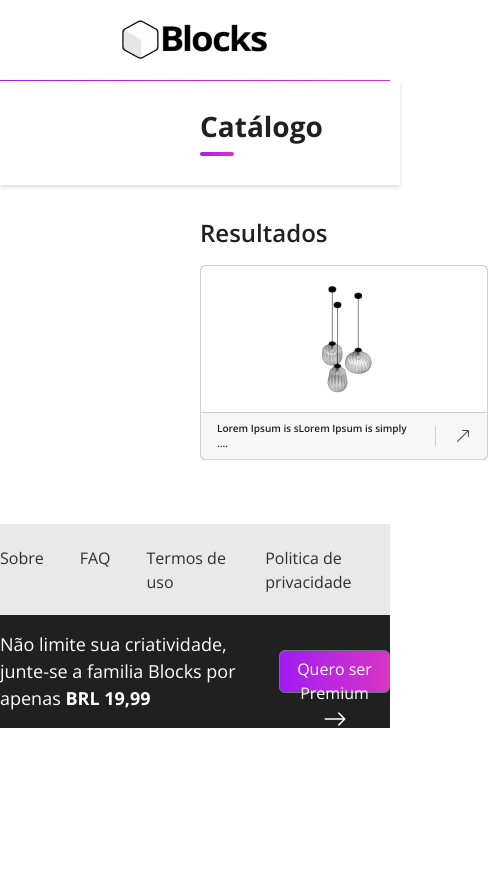
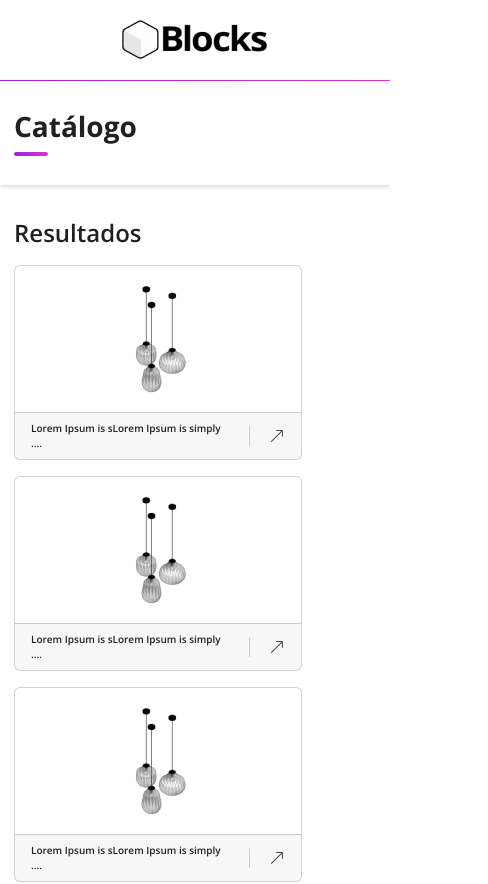
Before and after one commit to otaviohenrique1/app_blocks_catalogo, a Next.js app: page / in a window 390 px wide. Shown: the top 884 px of the page, 488 px wide, since content can reach past the window. Before the commit the page ends 844 px from the top, so only its background shows below. Built offline with nearby package versions, Linux system fonts and the light colour scheme.

Commit message:
commit 7

```diff
--- a/pages/index.tsx
+++ b/pages/index.tsx
@@ -8,6 +8,7 @@ import logo_web from "@/assets/images/logo_web.png";
 import imagem from "@/assets/images/imagem.png";
 
 import { Open_Sans } from 'next/font/google';
+import Link from 'next/link';
 const open_sans = Open_Sans({ subsets: ['latin'] });
 
 export default function Home() {
@@ -65,13 +66,11 @@ export default function Home() {
             </Row>
           </section>
 
-          <footer className={`d-flex flex-column justify-content-center align-items-center ${styles.rodape}`}>
-            <ul className={`list-unstyled d-flex mb-0 ${styles.rodape_lista}`}>
-              <li className={`${open_sans.className} ${styles.rodape_lista_item}`}>Sobre</li>
-              <li className={`${open_sans.className} ${styles.rodape_lista_item}`}>FAQ</li>
-              <li className={`${open_sans.className} ${styles.rodape_lista_item}`}>Termos de uso</li>
-              <li className={`${open_sans.className} ${styles.rodape_lista_item}`}>Politica de privacidade</li>
-            </ul>
+          <footer className={`d-flex ${styles.rodape}`}>
+            <Link href="#" className={`mb-0 text-decoration-none ${open_sans.className} ${styles.rodape_lista_item}`}>Sobre</Link>
+            <Link href="#" className={`mb-0 text-decoration-none ${open_sans.className} ${styles.rodape_lista_item}`}>FAQ</Link>
+            <Link href="#" className={`mb-0 text-decoration-none ${open_sans.className} ${styles.rodape_lista_item}`}>Termos de uso</Link>
+            <Link href="#" className={`mb-0 text-decoration-none ${open_sans.className} ${styles.rodape_lista_item}`}>Politica de privacidade</Link>
           </footer>
 
         </div>
--- a/styles/Home.module.css
+++ b/styles/Home.module.css
@@ -54,8 +54,8 @@
 .catalogo {
   padding-top: 29px;
   padding-bottom: 29px;
-  padding-left: 200px;
-  padding-right: 200px;
+  padding-left: 150px;
+  padding-right: 150px;
   box-shadow: 0px 2px 4px rgba(0, 0, 0, 0.15);
 }
 
@@ -73,8 +73,8 @@
 
 /* Resultados */
 .resultados {
-  padding-left: 200px;
-  padding-right: 200px;
+  padding-left: 150px;
+  padding-right: 150px;
 }
 
 .resultados_titulo {
@@ -116,30 +116,58 @@
   margin-top: 48px;
   padding-top: 21.5px;
   padding-bottom: 21.5px;
+  padding-left: 200px;
+  padding-right: 200px;
   background-color: #E9E9E9;
+  gap: 36px;
+  justify-content: center;
+  align-items: center;
 }
 
-.rodape_lista {
-  gap: 36px;
-}
 
 .rodape_lista_item {
   font-weight: 400;
   font-size: 16px;
   color: #322E2E;
+  display: flex;
+  flex-direction: row;
 }
 
 @media (max-width: 1400px) {}
 @media (max-width: 1200px) {}
 
 @media (max-width: 800px) {
+  .rodape {
+    flex-direction: column !important;
+    gap: 12px;
+    justify-content: center;
+    align-items: start;
+  }
+
   .main_container {
     flex-direction: column-reverse;
+  }
+
+  .catalogo, .resultados, .rodape {
+    padding-left: 50px;
+    padding-right: 50px;
   }
 }
 
 @media (max-width: 400px) {
+  .rodape {
+    flex-direction: column !important;
+    gap: 12px;
+    justify-content: center;
+    align-items: start;
+  }
+
   .main_container {
     flex-direction: column-reverse;
   }
+
+  .catalogo, .resultados, .rodape {
+    padding-left: 14px;
+    padding-right: 14px;
+  }
 }
```
